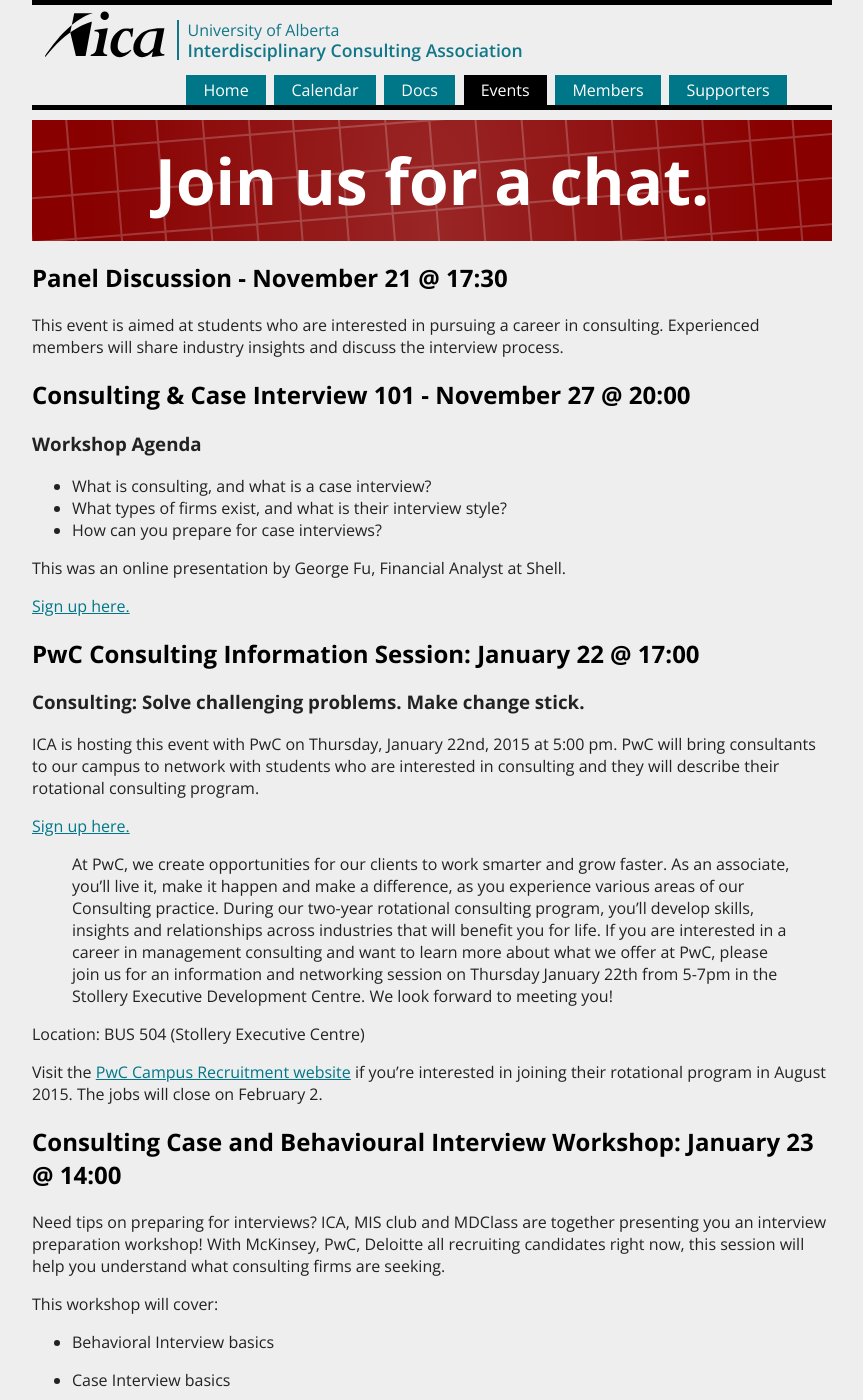
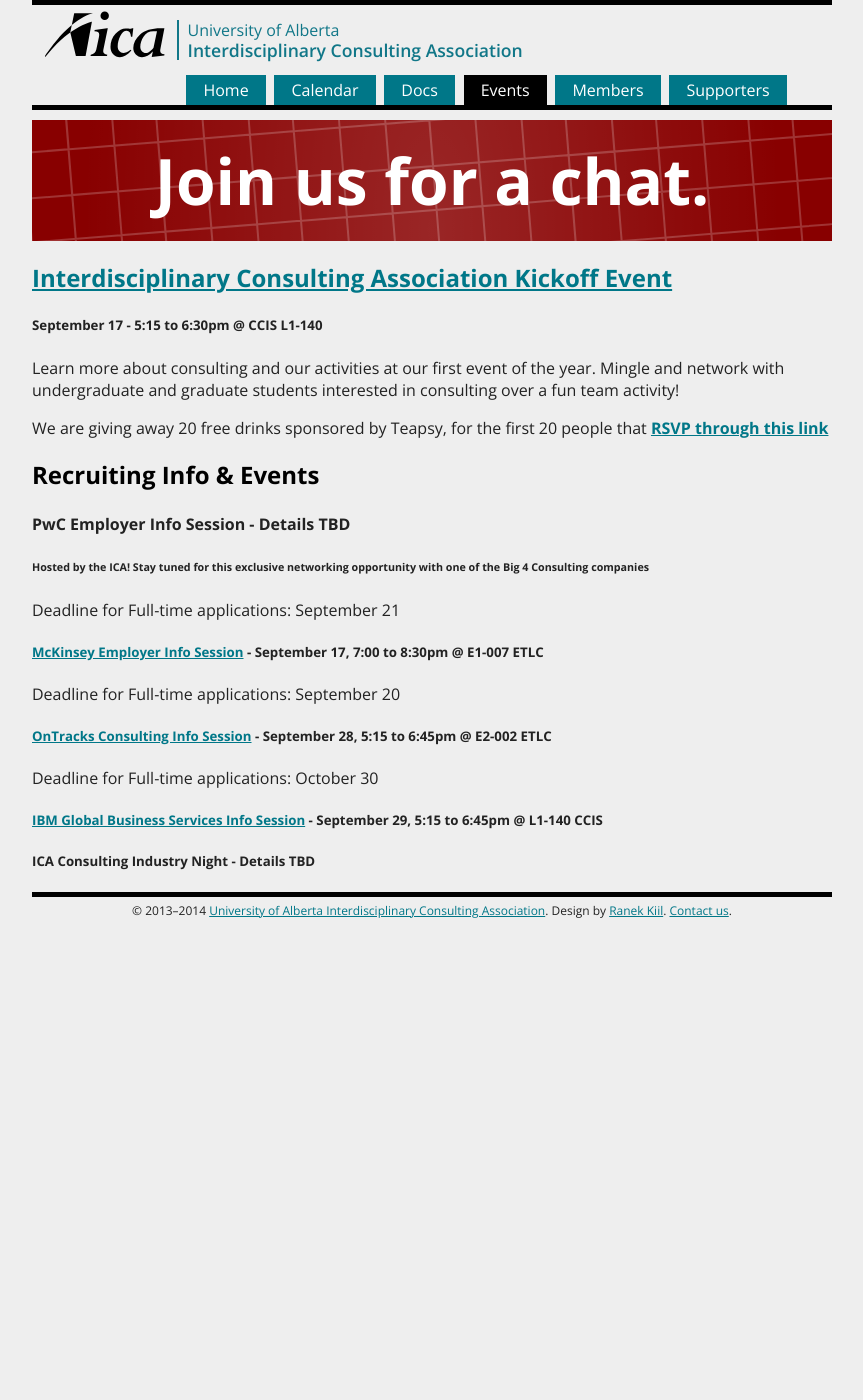
Before and after one commit to UAlbertaConsulting/ica.ualberta.ca, a Jekyll site: the page built from pages/events.md, in a window 1280 px wide and 1400 px high. Shown: the whole window, without its empty margins (208-1071 px from the left). Built offline with Jekyll 4.4.1, drawn with Linux system fonts in a browser that asks for light colours; comment, search, counter and statistics services are not loaded; some of the changed text lies outside the part shown.

Commit message:
Update events.md

```diff
--- a/pages/events.md
+++ b/pages/events.md
@@ -7,88 +7,26 @@ title: Events
 tagline_color: "#800"
 ---
 
-## Panel Discussion - November 21 @ 17:30
+## [Interdisciplinary Consulting Association Kickoff Event](https://www.facebook.com/events/777106899060211/)
+##### September 17 - 5:15 to 6:30pm @ CCIS L1-140
+Learn more about consulting and our activities at our first event of the year. Mingle and network with undergraduate and graduate students interested in consulting over a fun team activity!
 
-This event is aimed at students who are interested in pursuing a career in consulting. Experienced members will share industry insights and discuss the interview process.
+We are giving away 20 free drinks sponsored by Teapsy, for the first 20 people that [<b>RSVP through this link</b>](https://docs.google.com/forms/d/12hm3OVVTAaeoh3yjNhPj9udOzXb3eJpgkGINSoKYsac/viewform?usp=send_form.)
 
-## Consulting & Case Interview 101 - November 27 @ 20:00
 
-### Workshop Agenda
 
-- What is consulting, and what is a case interview?
-- What types of firms exist, and what is their interview style?
-- How can you prepare for case interviews?
+## Recruiting Info & Events
 
-This was an online presentation by George Fu, Financial Analyst at Shell.
+#### PwC Employer Info Session - Details TBD
+######Hosted by the ICA! Stay tuned for this exclusive networking opportunity with one of the Big 4 Consulting companies
+Deadline for Full-time applications:  September 21
 
-[Sign up here.](http://goo.gl/forms/ZyhVaxpQnh)
+##### [McKinsey Employer Info Session](https://docs.google.com/forms/d/1Bv_-jTgGceCVSE2TD76d5fATUzP5k-GlqxY2dn2-dNg/viewform?entry.1086805608&entry.636434856&entry.1265305040) - September 17, 7:00 to 8:30pm @ E1-007 ETLC
+Deadline for Full-time applications: September 20
 
-## PwC Consulting Information Session: January 22 @ 17:00
+##### [OnTracks Consulting Info Session](https://docs.google.com/forms/d/1SrpOH3nZqdQbivcqpPm9uifrz2SO8uI26IL5ba6lmrQ/viewform?entry.1086805608&entry.636434856&entry.1265305040) - September 28, 5:15 to 6:45pm @ E2-002 ETLC
+Deadline for Full-time applications: October 30
 
-### Consulting: Solve challenging problems. Make change stick.
+##### [IBM Global Business Services Info Session](https://docs.google.com/forms/d/18QU6H5edT9cR_PFeURp4wgxnOzrevclyVrq5qeNftHk/viewform?entry.1086805608&entry.636434856&entry.1265305040) - September 29, 5:15 to 6:45pm @ L1-140 CCIS
 
-ICA is hosting this event with PwC on Thursday, January 22nd, 2015 at 5:00 pm. PwC will bring consultants to our campus to network with students who are interested in consulting and they will describe their rotational consulting program.
-
-[Sign up here.](https://docs.google.com/forms/d/1e7392sgLzgins5VxVa1JvcX7fMV3txekN2AH7nucuz0/viewform)
-
-> At PwC, we create opportunities for our clients to work smarter and grow faster. As an associate, you'll live it, make it happen and make a difference, as you experience various areas of our Consulting practice. During our two-year rotational consulting program, you'll develop skills, insights and relationships across industries that will benefit you for life. If you are interested in a career in management consulting and want to learn more about what we offer at PwC, please join us for an information and networking session on Thursday January 22th from 5-7pm in the Stollery Executive Development Centre. We look forward to meeting you!
-
-Location: BUS 504 (Stollery Executive Centre)
-
-Visit the [PwC Campus Recruitment website](http://www.pwc.com/ca/en/campus-recruiting/application-process/index.jhtml) if you're interested in joining their rotational program in August 2015. The jobs will close on February 2.
-
-## Consulting Case and Behavioural Interview Workshop: January 23 @ 14:00
-
-Need tips on preparing for interviews? ICA, MIS club and MDClass are together presenting you an interview preparation workshop! With McKinsey, PwC, Deloitte all recruiting candidates right now, this session will help you understand what consulting firms are seeking.
-
-This workshop will cover:
-
-- Behavioral Interview basics
-
-- Case Interview basics
-
-- Mock Interview
-
-The first 30 people sign up will receive 'Resume template and writing tips' from MDClass.
-
-[Register online](https://docs.google.com/forms/d/1PnNA3ri4lq0KT8mkGPJBz4Ewher7EPaBCW5hhsJ0_0M/viewform) and then join us in BUS 4-5.
-
-## Consulting 201
-
-So, you've heard about the consulting field, and by now you know about some big firms. But what do they all do? How are they different? What lesser-known firms should you be aware of? How does work experience in consulting prepare professionals for their subsequent career paths?
-
-Come to Consulting 201 to learn the answers to these questions and more.
-
-## Wine & Cheese Networking Night: Wednesday, February 11 @ 18:00
-
-ICA and University of Alberta Management Information System Club are working together to host the Wine & Cheese Networking Night!  This night is dedicated to getting students to mingle with industry professionals from the Consulting and IT practice areas.
-
-We will start our event with a keynote presentation. The rest of the evening is round table networking and socializing, with complementary hors d'oeuvres and wine in typical cocktail party style. This is a great opportunity to meet and interact with corporate professionals. In a similar structure to Speed Dating, students will get the chance to meet 1-on-1 and chat with each industry professionals for about 5 minutes before rotating through to another.
-
-With food, wine and even a raffle door prize, we are hoping you all come out and start building your connections. The night will consist of networking opportunities, a presentation and other activities.
-
-The event is on Wednesday, February 11, 2015 from 6-9 PM, in Room 5-04 (Stollery Development Centre) in the University of Alberta School of Business building.
-
-[Sign up here.](http://goo.gl/forms/KE2fkLrnvX)
-
-## Consulting Speed Networking
-
-Do you know how to make an elevator pitch? Have you ever had to introduce yourself, hold a short concise conversation, and make an impression? This is your opportunity! Hone your networking skills and broaden your personal network through our 'Speed Networking' event! Coffee and snacks will be provided.
-
-RSVP to [ica@ualberta.ca](mailto:ica@ualberta.ca) with the following information:
-
-- Full name
-- Program and year of study
-- Dietary restrictions or allergies
-
-## 2015 Consulting Case Competition - April 3–4, 2015
-
-ICA’s first annual Case Competition is designed to give non-MBA undergraduate and graduate degree candidates a chance to work as a team to solve a case together while demonstrating their analytical, problem solving and presentation skills.
-
-Our Case Competition is a one-day, completely free event that does not require previous business experience or other specialized knowledge. We encourage all students to form teams and apply!
-
-For details, please see the [2015 Consulting Case Competition page](/case-competition/).
-
-## McKinsey Office Tour - May 2015
-
-Interested in consulting? Ever wondered what it would be like to travel and work abroad? Come get your questions answered from the best! Join us for an office tour and networking with McKinsey consultants in their Calgary office.
+##### ICA Consulting Industry Night - Details TBD
```
